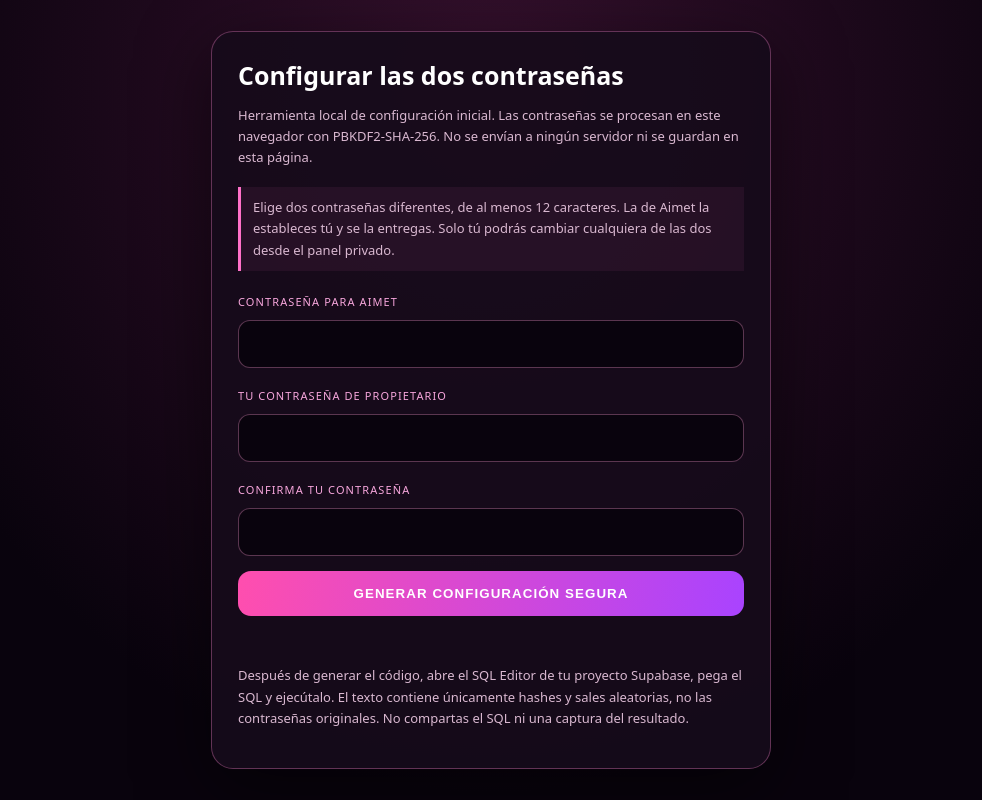
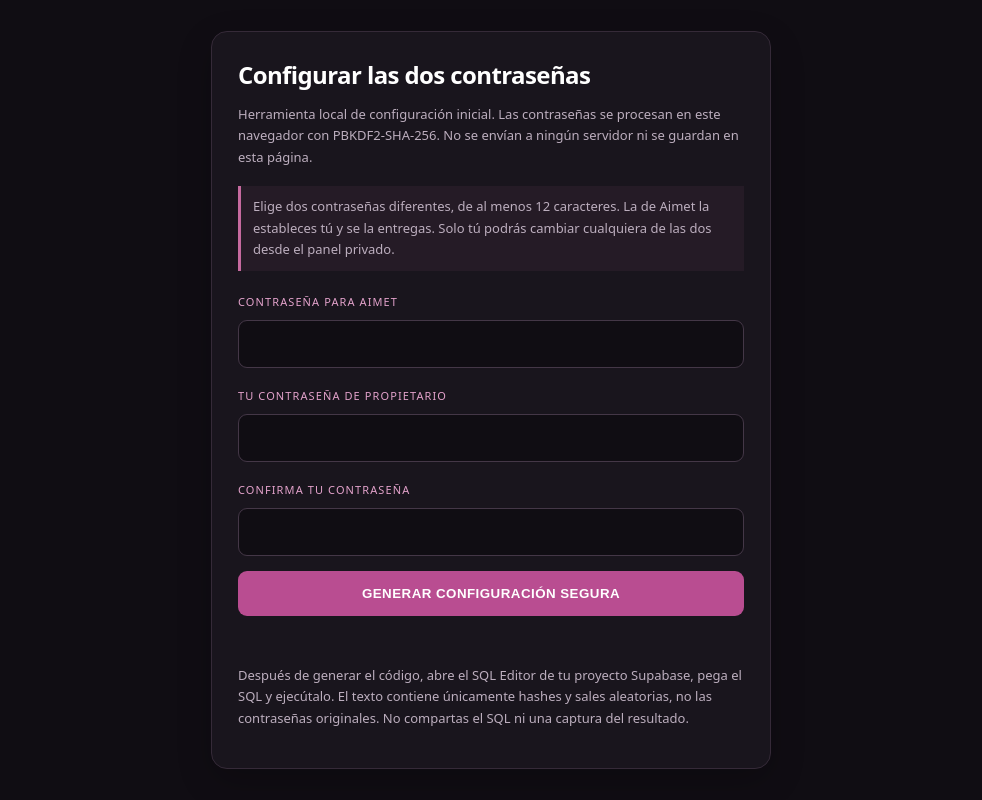
Before and after one commit to erikd2812-cloud/propuesta-para-aimet, a plain HTML site: page setup-access.html in a window 1280 px wide. Shown: the whole page, without its empty margins (149-1131 px from the left). Drawn offline with Linux system fonts and the light colour scheme.

Commit message:
Apply clean minimal styling to private password setup

```diff
--- a/setup-access.html
+++ b/setup-access.html
@@ -7,7 +7,19 @@
 <meta name="theme-color" content="#09030d">
 <title>Configurar accesos · Propuesta para Aimet</title>
 <style>
-*{box-sizing:border-box}body{margin:0;min-height:100vh;padding:28px 16px;background:radial-gradient(ellipse at 50% 10%,#35102d,#09030d 70%);color:#fff;font-family:system-ui,-apple-system,"Segoe UI",sans-serif;display:grid;place-items:center}.card{width:min(100%,560px);padding:26px;border:1px solid #ff83ce55;border-radius:22px;background:#160b1bea;box-shadow:0 20px 70px #0008}h1{font-size:25px;margin:0 0 8px}.sub,.note{color:#d9b8d0;font-size:13px;line-height:1.65}.field{display:block;width:100%;margin:9px 0 15px;padding:14px;border:1px solid #ff9bd455;border-radius:12px;background:#09030d;color:#fff;font-size:16px}.label{font-size:11px;letter-spacing:.1em;color:#f7a6dc}.btn{width:100%;padding:15px;border:0;border-radius:13px;background:linear-gradient(100deg,#ff4eae,#a943ff);color:white;font-weight:800;letter-spacing:.08em}.output{width:100%;min-height:220px;margin-top:16px;padding:14px;border:1px solid #ff9bd455;border-radius:12px;background:#09030d;color:#f8d8eb;font:12px/1.6 ui-monospace,monospace;overflow-wrap:anywhere}.status{min-height:24px;color:#ffc4e8;font-size:13px;margin-top:12px}.warning{border-left:3px solid #ff70c8;padding:10px 12px;background:#ff70c810;margin:18px 0}.hidden{display:none}
+*{box-sizing:border-box}body{margin:0;min-height:100vh;padding:28px 16px;background:radial-gradient(ellipse at 50% 10%,#35102d,#09030d 70%);color:#fff;font-family:system-ui,-apple-system,"Segoe UI",sans-serif;display:grid;place-items:center}.card{width:min(100%,560px);padding:26px;border:1px solid #ff83ce55;border-radius:22px;background:#160b1bea;box-shadow:0 20px 70px #0008}h1{font-size:25px;margin:0 0 8px}.sub,.note{color:#d9b8d0;font-size:13px;line-height:1.65}.field{display:block;width:100%;margin:9px 0 15px;padding:14px;border:1px solid #ff9bd455;border-radius:12px;background:#09030d;color:#fff;font-size:16px}.label{font-size:11px;letter-spacing:.1em;color:#f7a6dc}.btn{width:100%;padding:15px;border:0;border-radius:13px;background:linear-gradient(100deg,#ff4eae,#a943ff);color:white;font-weight:800;letter-spacing:.08em}.output{width:100%;min-height:220px;margin-top:16px;padding:14px;border:1px solid #ff9bd455;border-radius:12px;background:#09030d;color:#f8d8eb;font:12px/1.6 ui-monospace,monospace;overflow-wrap:anywhere}.status{min-height:24px;color:#ffc4e8;font-size:13px;margin-top:12px}.warning{border-left:3px solid #c66a9f;padding:10px 12px;background:#c66a9f12;margin:18px 0}.hidden{display:none}
+/* Configurador: herramienta privada, sin efectos decorativos */
+body{background:#100d13}
+.card{background:#19151d;border:1px solid #352a38;border-radius:16px;box-shadow:0 12px 35px #0003}
+h1{font-size:24px;letter-spacing:-.025em}
+.sub,.note{color:#bcaebe}
+.label{color:#e3a2cb}
+.field{background:#100d13;border:1px solid #443747;border-radius:9px}
+.field:focus{outline:2px solid #c66a9f;outline-offset:1px}
+.btn{background:#b94d91;border-radius:9px;letter-spacing:.035em;cursor:pointer}
+.btn:hover{background:#ca5ca2}
+.output{background:#100d13;border:1px solid #443747;border-radius:9px;color:#ead9e8}
+.status{color:#e3a2cb}
 </style>
 </head>
 <body>
```
